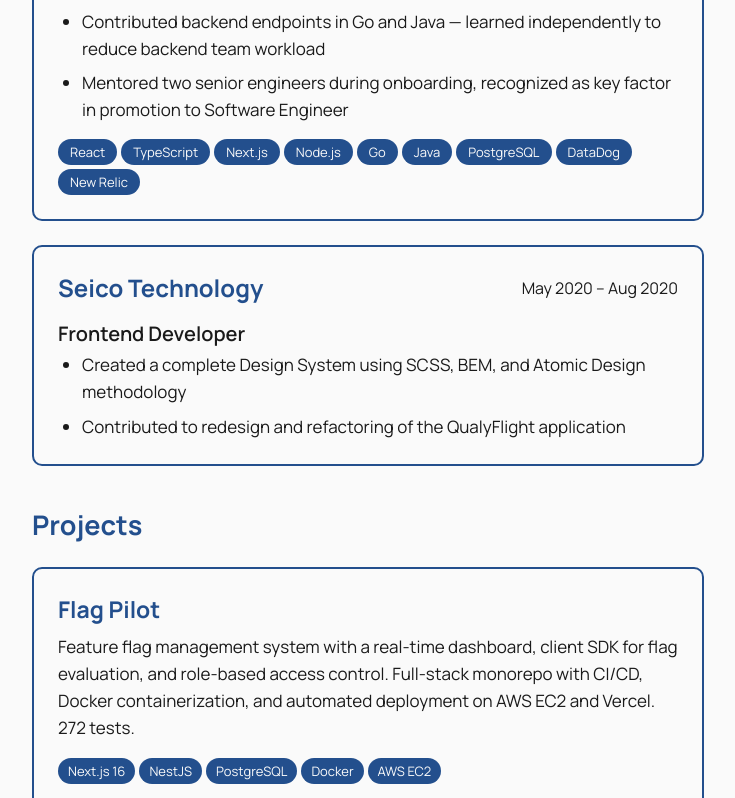
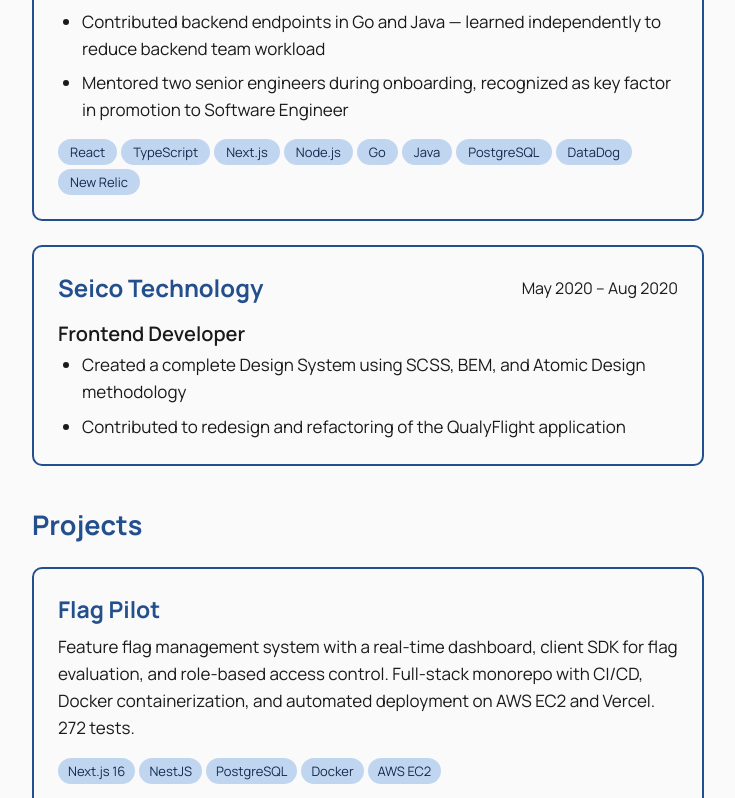
Before and after one commit to juancaricodev/website, a Next.js app: page / in a window 1280 px wide. Shown: the part 1220-2018 px from the top of the page, without its empty margins (272-1007 px from the left). Built offline with nearby package versions, Linux system fonts and the light colour scheme.

Commit message:
style: use light badge variant to distinguish from buttons

```diff
--- a/src/components/Experience/Experience.module.css
+++ b/src/components/Experience/Experience.module.css
@@ -71,7 +71,7 @@
 .stack span {
   padding: var(--space-xs) 12px;
   font-size: var(--font-size-caption);
-  color: var(--color-neutral-50);
-  background-color: var(--color-brand-600);
+  color: var(--color-brand-800);
+  background-color: var(--color-brand-100);
   border-radius: 15px;
 }
--- a/src/components/Projects/Projects.module.css
+++ b/src/components/Projects/Projects.module.css
@@ -36,8 +36,8 @@
 .stack span {
   padding: var(--space-xs) 10px;
   font-size: var(--font-size-caption);
-  color: var(--color-neutral-50);
-  background-color: var(--color-brand-600);
+  color: var(--color-brand-800);
+  background-color: var(--color-brand-100);
   border-radius: 15px;
 }
 
```
